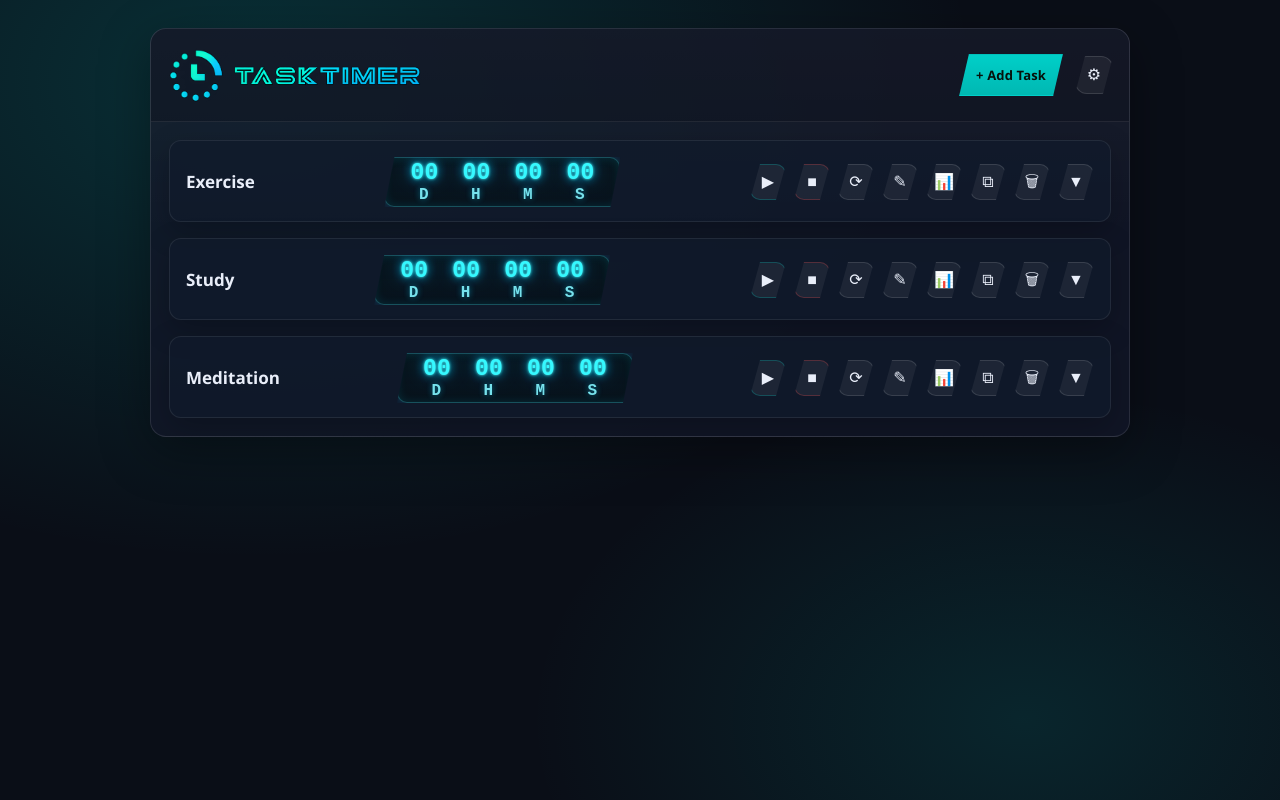
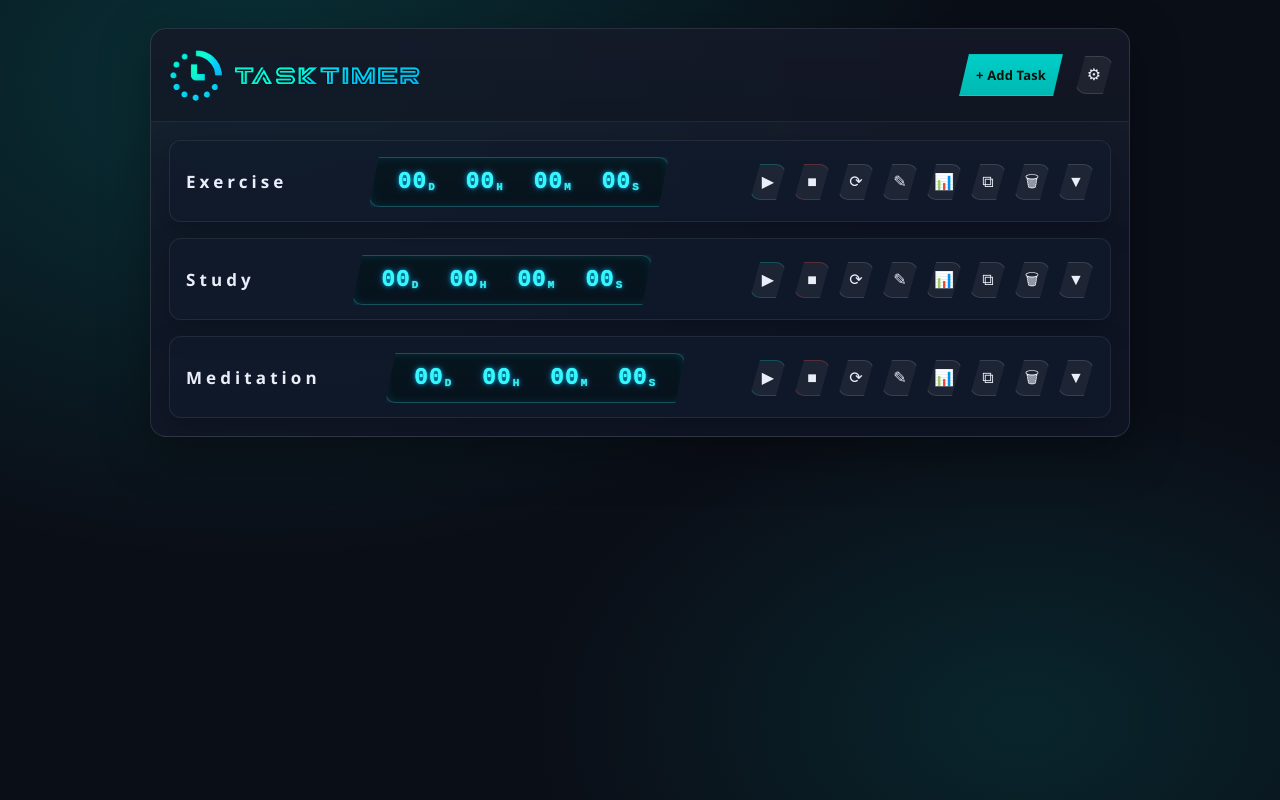
Before and after one commit to nogitlambo/tasktimer, a Next.js app: page /tasktimer in a window 1280 px wide. Built offline with nearby package versions, Linux system fonts and the light colour scheme.

Commit message:
counter style updated

```diff
--- a/src/app/tasktimer/tasktimer.css
+++ b/src/app/tasktimer/tasktimer.css
@@ -18,6 +18,7 @@
   --space-4:20px;
   --font: "Manrope", "Segoe UI Variable", "Segoe UI", "Helvetica Neue", Arial, sans-serif;
   --font-tight: "Sora", "Avenir Next", "Segoe UI Variable", "Segoe UI", sans-serif;
+  --font-sevenseg: "DSEG7 Classic", "Digital Numbers", "Digital-7 Mono", "OCR A Std", monospace;
 }
 *{box-sizing:border-box}
 body{
@@ -174,14 +175,15 @@ body{
   font-family:var(--font-tight);
   font-weight:700;
   font-size:17px;
+  letter-spacing:.24em;
   line-height:1.3;
   cursor:pointer;
 }
 .time{
   font-variant-numeric: tabular-nums;
-  font-family: "Digital-7 Mono", "DS-Digital", "Orbitron", "Share Tech Mono", monospace;
+  font-family: var(--font-sevenseg);
   font-weight:700;
-  letter-spacing:.01em;
+  letter-spacing:.04em;
   color:#46f4ff;
   display:flex;
   align-items:center;
@@ -202,31 +204,32 @@ body{
   font-variant-numeric: tabular-nums;
 }
 .timeChunk{
-  width:46px;
+  width:auto;
+  min-width:62px;
   display:flex;
-  flex-direction:column;
+  flex-direction:row;
   align-items:center;
   justify-content:center;
 }
 .timeBoxValue{
-  font-family: "Digital-7 Mono", "DS-Digital", "Orbitron", "Share Tech Mono", monospace;
+  font-family: var(--font-sevenseg);
   font-size:23px;
   line-height:1;
   font-weight:700;
-  letter-spacing:.01em;
+  letter-spacing:.04em;
   color:#46f4ff;
-  text-shadow: 0 0 3px rgba(110,255,255,.95), 0 0 10px rgba(0,210,255,.82), 0 0 18px rgba(0,150,255,.55);
+  text-shadow: 0 0 1px rgba(110,255,255,.95), 0 0 4px rgba(0,210,255,.7), 0 0 8px rgba(0,150,255,.45);
   filter: saturate(1.12);
   font-feature-settings: "tnum" 1;
+  display:inline-flex;
+  align-items:flex-end;
+  gap:1px;
 }
-.timeBoxLabel{
-  margin-top:2px;
-  font-size:16px;
+.timeBoxUnit{
+  font-size:11px;
   line-height:1;
-  letter-spacing:.08em;
   opacity:.95;
-  color: rgba(130,245,255,.96);
-  text-shadow: 0 0 6px rgba(0,210,255,.55);
+  transform: translateY(-1px);
 }
 .actions{
   display:flex;
@@ -914,12 +917,12 @@ input[type="text"]:focus, input[type="number"]:focus{
   text-transform:uppercase;
 }
 .focusDialTime{
-  font-family: "Digital-7 Mono", "DS-Digital", "Orbitron", "Share Tech Mono", monospace;
+  font-family: var(--font-sevenseg);
   font-size:clamp(30px, 7.4vw, 76px);
   font-weight:700;
-  letter-spacing:.01em;
+  letter-spacing:.04em;
   color:#46f4ff;
-  text-shadow: 0 0 3px rgba(110,255,255,.95), 0 0 10px rgba(0,210,255,.82), 0 0 18px rgba(0,150,255,.55);
+  text-shadow: 0 0 1px rgba(110,255,255,.95), 0 0 4px rgba(0,210,255,.7), 0 0 8px rgba(0,150,255,.45);
   filter: saturate(1.12);
   font-variant-numeric: tabular-nums;
   line-height:1;
@@ -929,12 +932,12 @@ input[type="text"]:focus, input[type="number"]:focus{
   overflow:hidden;
 }
 .focusDialDays{
-  font-family: "Digital-7 Mono", "DS-Digital", "Orbitron", "Share Tech Mono", monospace;
+  font-family: var(--font-sevenseg);
   font-size:clamp(20px, 2.8vw, 30px);
   font-weight:700;
-  letter-spacing:.01em;
+  letter-spacing:.04em;
   color:#46f4ff;
-  text-shadow: 0 0 3px rgba(110,255,255,.95), 0 0 10px rgba(0,210,255,.82), 0 0 18px rgba(0,150,255,.55);
+  text-shadow: 0 0 1px rgba(110,255,255,.95), 0 0 4px rgba(0,210,255,.7), 0 0 8px rgba(0,150,255,.45);
   filter: saturate(1.12);
   text-transform:uppercase;
 }
--- a/src/app/tasktimer/tasktimerClient.ts
+++ b/src/app/tasktimer/tasktimerClient.ts
@@ -1719,10 +1719,10 @@ export function initTaskTimerClient(): TaskTimerClientHandle {
     const parts = formatMainTaskElapsed(ms).split(" ");
     return `
       <span class="timePanel">
-        <span class="timeChunk"><span class="timeBoxValue">${parts[0]}</span><span class="timeBoxLabel">D</span></span>
-        <span class="timeChunk"><span class="timeBoxValue">${parts[1]}</span><span class="timeBoxLabel">H</span></span>
-        <span class="timeChunk"><span class="timeBoxValue">${parts[2]}</span><span class="timeBoxLabel">M</span></span>
-        <span class="timeChunk"><span class="timeBoxValue">${parts[3]}</span><span class="timeBoxLabel">S</span></span>
+        <span class="timeChunk"><span class="timeBoxValue"><span class="timeBoxNum">${parts[0]}</span><span class="timeBoxUnit">D</span></span></span>
+        <span class="timeChunk"><span class="timeBoxValue"><span class="timeBoxNum">${parts[1]}</span><span class="timeBoxUnit">H</span></span></span>
+        <span class="timeChunk"><span class="timeBoxValue"><span class="timeBoxNum">${parts[2]}</span><span class="timeBoxUnit">M</span></span></span>
+        <span class="timeChunk"><span class="timeBoxValue"><span class="timeBoxNum">${parts[3]}</span><span class="timeBoxUnit">S</span></span></span>
       </span>
     `;
   }
```
